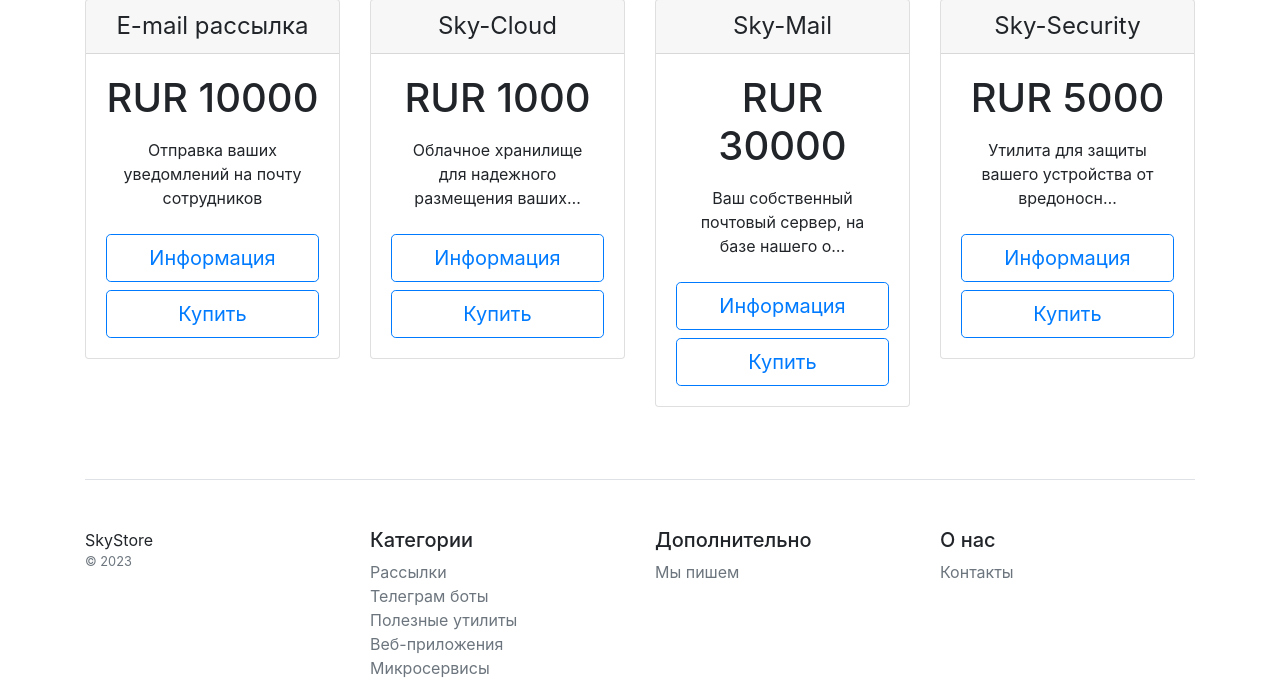
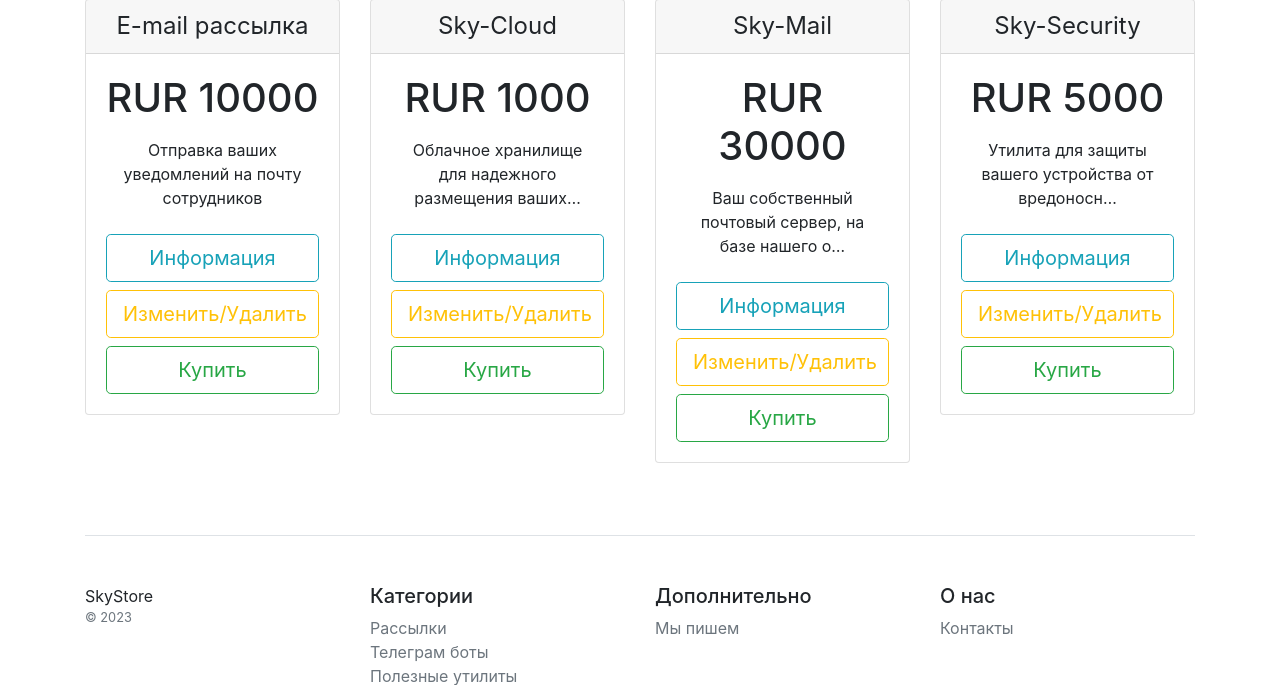
Before and after one commit to DSulzhits/06_2, a Django app: page / in a window 1280 px wide. Shown: the part 285-970 px from the top of the page. Run offline with Django 4.2, Linux system fonts and the light colour scheme; some libraries are stand-ins or nearby versions.

Commit message:
Модифицирован шаблон inc_product_form.html

```diff
--- a/catalog/templates/catalog/includes/inc_product_form.html
+++ b/catalog/templates/catalog/includes/inc_product_form.html
@@ -8,9 +8,11 @@
             <ul class="list-unstyled mt-3 mb-4 text-start m-3">
                 <li> {{ object.description|truncatechars:50 }} </li>
             </ul>
-            <a class="btn btn-lg btn-block btn-outline-primary"
+            <a class="btn btn-lg btn-block btn-outline-info"
                href="{% url 'catalog:product_detail' object.pk %}">Информация</a>
-            <button type="button" class="btn btn-lg btn-block btn-outline-primary">Купить</button>
+            <a class="btn btn-lg btn-block btn-outline-warning"
+               href="{% url 'catalog:product_update' object.pk %}">Изменить/Удалить</a>
+            <button type="button" class="btn btn-lg btn-block btn-outline-success">Купить</button>
         </div>
     </div>
 </div>
```
